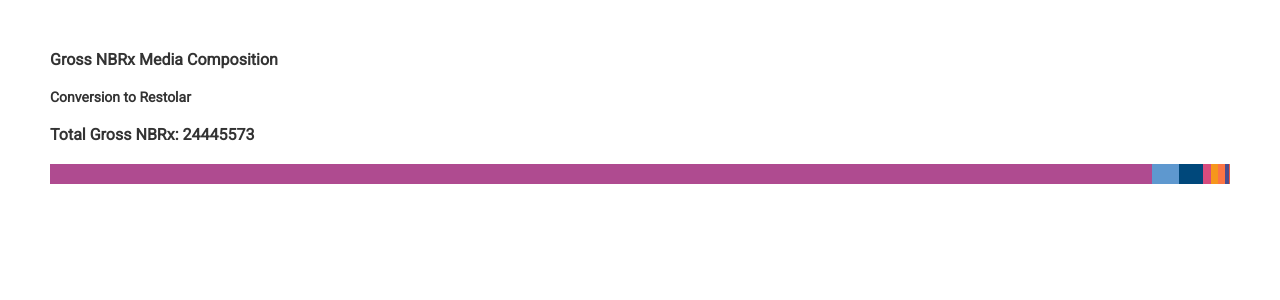
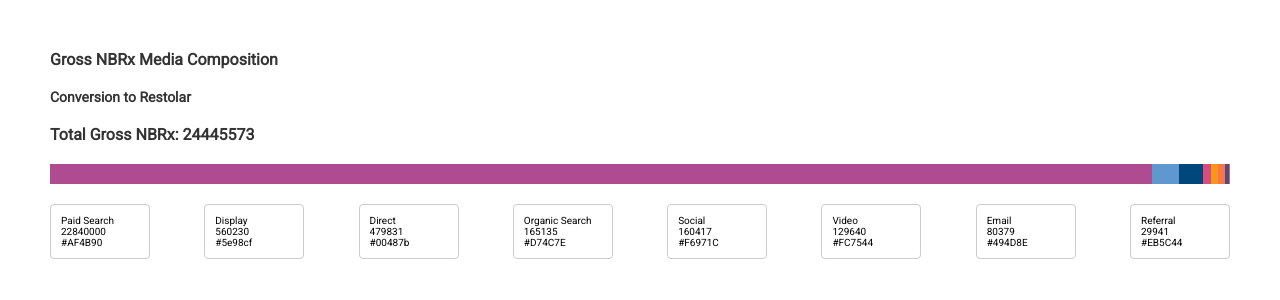
Before and after one commit to lizage/dataToChart, a React (Create React App) app: page / in a window 1280 px wide. Shown: the top 300 px of the page. Built offline with nearby package versions, Linux system fonts and the light colour scheme.

Commit message:
tiles component added

```diff
--- a/src/App.js
+++ b/src/App.js
@@ -3,6 +3,7 @@
 import { updateInput } from "./redux/input/inputSlice";
 import Titles from "./components/Titles/Titles";
 import StackedChart from "./components/StackedChart/StackedChart";
+import Tiles from "./components/Tiles/Tiles";
 import { input } from "./resource";
 import "./App.css";
 
@@ -24,6 +25,7 @@
         dataTotal={dataTotal}
       />
       <StackedChart list={dataList} />
+      <Tiles list={dataList} />
     </div>
   );
 };
--- a/src/components/StackedChart/StackedChart.style.js
+++ b/src/components/StackedChart/StackedChart.style.js
@@ -2,6 +2,7 @@
 
 export const WrapperStyled = styled.div`
   width: 100%;
+  margin-bottom: 2rem;
 `;
 
 export const ChartStyled = styled.div`
@@ -18,4 +19,6 @@
   flex-shrink: 0;
   flex-basis: ${({ flexBasis }) => (flexBasis ? flexBasis : "auto")};
   background-color: ${({ bgColor }) => (bgColor ? bgColor : "transparent")};
+  //   border-top-right-radius: 0.4rem;
+  //   border-bottom-right-radius: 0.4rem;
 `;
--- /dev/null
+++ b/src/components/Tiles/Tiles.jsx
@@ -0,0 +1,18 @@
+import React from "react";
+import { WrapperStyled, TileStyled } from "./Tiles.style";
+
+const Tiles = ({ list }) => {
+  return (
+    <WrapperStyled>
+      {list.map((item) => (
+        <TileStyled key={item.name}>
+          <div>{item.name}</div>
+          <div>{item.value}</div>
+          <div>{item.color}</div>
+        </TileStyled>
+      ))}
+    </WrapperStyled>
+  );
+};
+
+export default Tiles;
--- /dev/null
+++ b/src/components/Tiles/Tiles.style.js
@@ -0,0 +1,24 @@
+import styled from "styled-components";
+
+export const WrapperStyled = styled.div`
+  display: flex;
+  align-items: center;
+  justify-content: space-between;
+  flex-wrap: wrap;
+  gap: 0;
+  flex: 1 1;
+
+  @media (min-width: 600px) {
+    flex-wrap: nowrap;
+  }
+`;
+
+export const TileStyled = styled.div`
+  border: solid 1px #ccc;
+  padding: 1rem;
+  width: 10rem;
+  flex-grow: 0;
+  flex-shrink: 0;
+  border-radius: 0.4rem;
+  margin-bottom: 2rem;
+`;
--- a/src/redux/middleware/data.js
+++ b/src/redux/middleware/data.js
@@ -26,7 +26,7 @@
             input.data.forEach((item) => (count = count + Number(item.value)));
             dispatch(updateDataTotal(count));
 
-            // adding values to data list
+            // building and sorting data list
             const list = input.data
               .map((item, i) => {
                 return {
```
